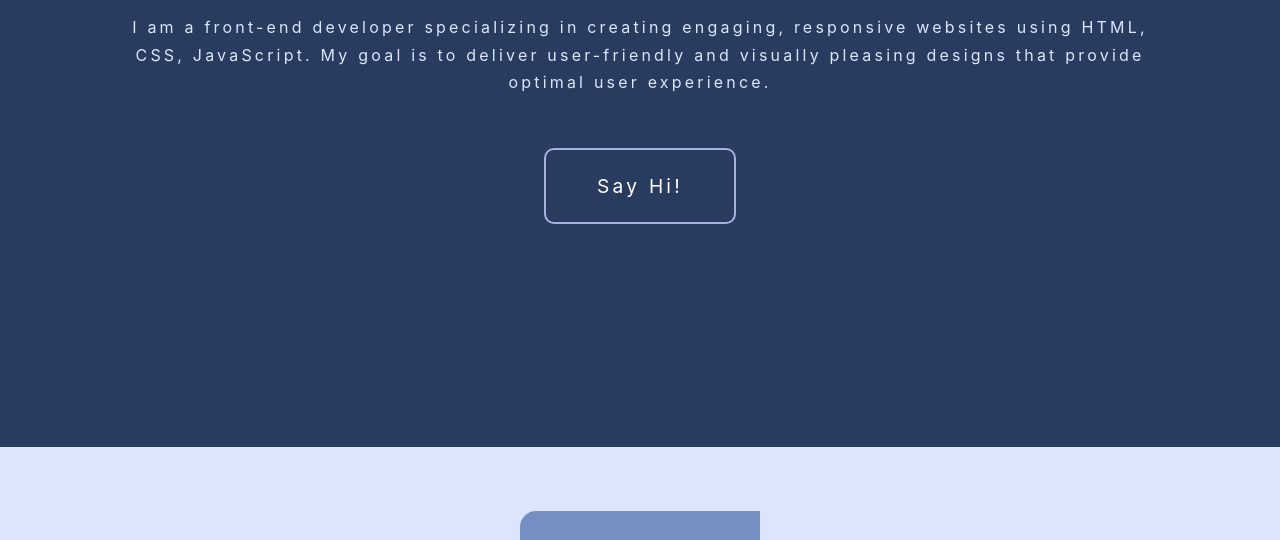
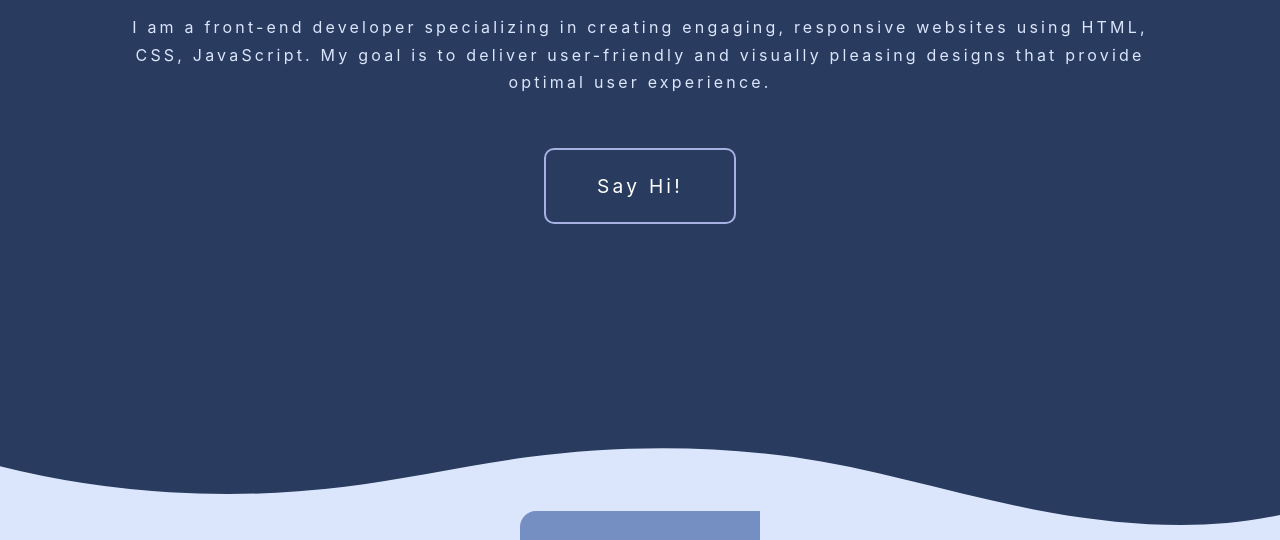
Before and after one commit to Darshan-Pandya10/Portfolio_Darshan-Pandya, a plain HTML site: page index.html in a window 1280 px wide. Shown: the part 401-941 px from the top of the page. Drawn offline with Linux system fonts and the light colour scheme.

Commit message:
[Check Complete] No Issues

```diff
--- a/index.html
+++ b/index.html
@@ -60,11 +60,11 @@
 
     <div id="project-main-coinainer">
 
-        <!-- <div class="project-wave">
+        <div class="project-wave">
             <svg data-name="Layer 1" xmlns="http://www.w3.org/2000/svg" viewBox="0 0 1200 120" preserveAspectRatio="none">
                 <path d="M321.39,56.44c58-10.79,114.16-30.13,172-41.86,82.39-16.72,168.19-17.73,250.45-.39C823.78,31,906.67,72,985.66,92.83c70.05,18.48,146.53,26.09,214.34,3V0H0V27.35A600.21,600.21,0,0,0,321.39,56.44Z" class="shape-fill"></path>
             </svg>
-        </div> -->
+        </div>
 
 
         <h1 class="container-title">Projects</h1>
```
